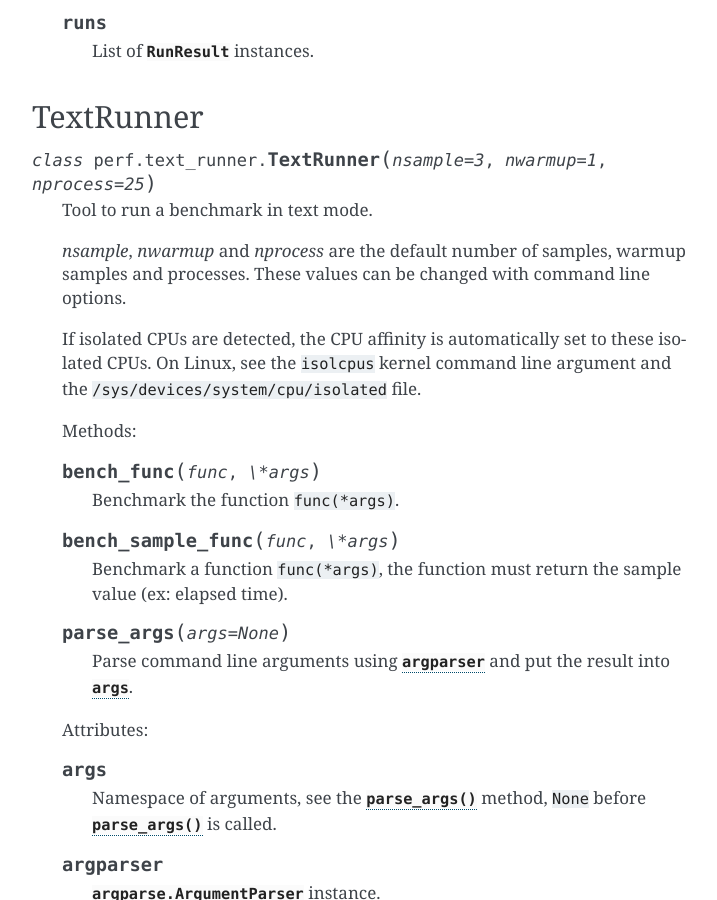
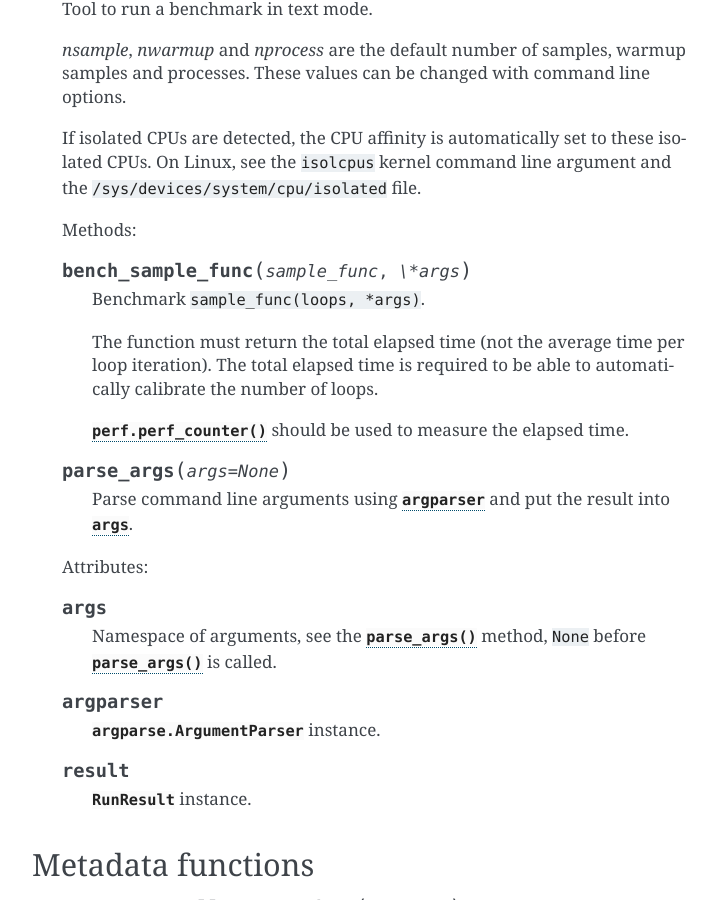
Before and after one commit to psf/pyperf, a Sphinx documentation site: the page built from doc/api.rst, in a window 1280 px wide and 900 px high, scrolled down 4221 px. Shown: the whole window, without its empty margins (388-1105 px from the left). Built offline with Sphinx 7.4.7, drawn with Linux system fonts in a browser that asks for light colours; some of the changed text lies outside the part shown.

Commit message:
Remove TextRunner.bench_func()
It has a non negligible overhead on microbenchmark when using loops.

```diff
--- a/doc/api.rst
+++ b/doc/api.rst
@@ -4,16 +4,15 @@ API Examples
 TextRunner.bench_sample_func() example
 --------------------------------------
 
-Dummy microbenchmark to measure the performance of ``dict[key]``::
+Simple microbenchmark to measure the performance of ``dict[key]``::
 
     import perf.text_runner
 
-    NLOOP = 10**6
     mydict = {str(k): k for k in range(1000)}
 
-    def func():
+    def func(loops):
         t0 = perf.perf_counter()
-        for loops in range(NLOOP):
+        for loops in range(loops):
             mydict['0']
             mydict['100']
             mydict['200']
@@ -32,14 +30,6 @@ Dummy microbenchmark to measure the performance of ``dict[key]``::
 Running the script without argument should return a reliable average. Pass the
 ``--help`` command line argument to see the whole list of options. ``perf``
 adds many options by default to control the benchmark.
-
-.. note::
-   The example doesn't use :meth:`TextRunner.bench_func` because this
-   function doesn't support to automatically calibrate the number of
-   loop iterations yet. The number of iterations, 10^6, is hardcoded in the
-   example.
-
-
 
 
 API
@@ -247,14 +237,15 @@ TextRunner
 
    Methods:
 
-   .. method:: bench_func(func, \*args)
+   .. method:: bench_sample_func(sample_func, \*args)
 
-      Benchmark the function ``func(*args)``.
+      Benchmark ``sample_func(loops, *args)``.
 
-   .. method:: bench_sample_func(func, \*args)
+      The function must return the total elapsed time (not the average time per
+      loop iteration). The total elapsed time is required to be able to
+      automatically calibrate the number of loops.
 
-      Benchmark a function ``func(*args)``, the function must return
-      the sample value (ex: elapsed time).
+      :func:`perf.perf_counter` should be used to measure the elapsed time.
 
    .. method:: parse_args(args=None)
 
```
Also changed, not shown: other parts of doc/api.rst (+1 -2 lines), 1 other file.
